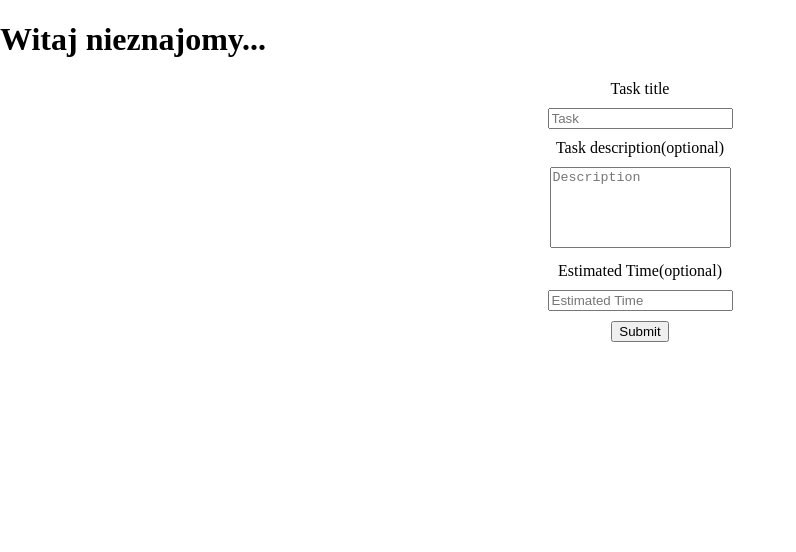
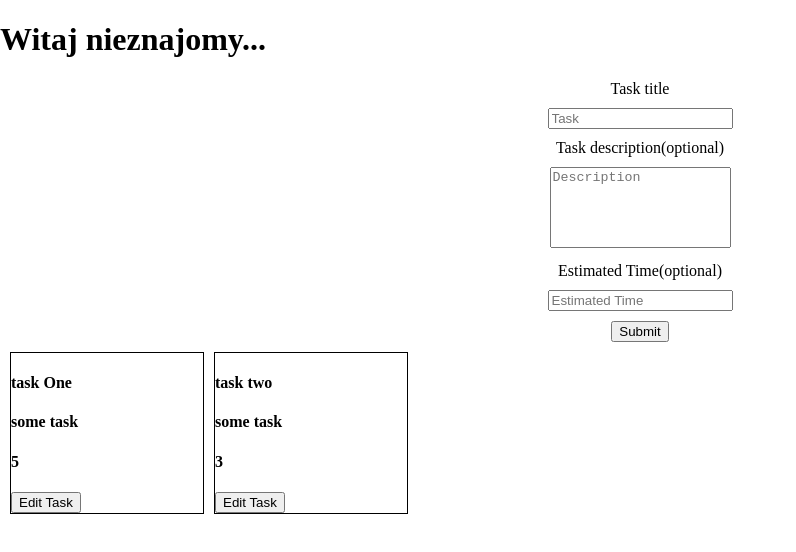
Before and after one commit to abraxaswisz/todolist, a React (Create React App) app: page /dashboard in a window 1280 px wide. Shown: the top 552 px of the page, without its empty margins (0-796 px from the left). Built offline with nearby package versions, Linux system fonts and the light colour scheme.

Commit message:
editing tasks is now possible

```diff
--- a/src/Components/Dashboard.js
+++ b/src/Components/Dashboard.js
@@ -4,7 +4,18 @@ import ShowTasks from "./ShowTasks";
 
 class Dashboard extends Component {
   state = {
-    tasks: {}
+    tasks: {
+      taskone: {
+        taskTitle: "task One",
+        taskDesc: "some task",
+        taskEstTime: "5"
+      },
+      tasktwo: {
+        taskTitle: "task two",
+        taskDesc: "some task",
+        taskEstTime: "3"
+      }
+    }
   };
   addTask = task => {
     const tasks = { ...this.state.tasks };
--- /dev/null
+++ b/src/Components/EditTaskForm.js
@@ -0,0 +1,64 @@
+import React, { Component } from "react";
+import PropTypes from "prop-types";
+
+class EditTaskForm extends Component {
+  taskTitleRef = React.createRef();
+  taskDescRef = React.createRef();
+  taskEstTime = React.createRef();
+  updateTask = ev => {
+    ev.preventDefault();
+    const { keyName, editTask, makeTaskEditable } = this.props;
+
+    const taskTitle = this.taskTitleRef.current.value;
+    const taskDesc = this.taskDescRef.current.value;
+    const taskEstTime = this.taskEstTime.current.value;
+
+    const task = {
+      taskTitle,
+      taskDesc,
+      taskEstTime
+    };
+
+    editTask(keyName, task);
+    makeTaskEditable();
+  };
+  render() {
+    const { taskTitle, taskDesc, taskEstTime } = this.props;
+    return (
+      <div className="task">
+        <form onSubmit={this.updateTask}>
+          <label htmlFor="task-title"> Task title </label>
+          <input
+            ref={this.taskTitleRef}
+            type="text"
+            placeholder="Task"
+            defaultValue={taskTitle}
+            required
+          />
+          <br />
+          <label htmlFor="task-description">Task description(optional)</label>
+          <textarea
+            ref={this.taskDescRef}
+            type="text"
+            placeholder="Description"
+            defaultValue={taskDesc}
+            rows="5"
+            cols="20"
+          />
+          <br />
+          <label htmlFor="est-time">Estimated Time(optional)</label>
+          <input
+            ref={this.taskEstTime}
+            type="number"
+            placeholder="Estimated Time"
+            defaultValue={taskEstTime}
+          />
+          <br />
+          <button type="submit">Submit</button>
+        </form>
+      </div>
+    );
+  }
+}
+
+export default EditTaskForm;
--- a/src/Components/ShowTasks.js
+++ b/src/Components/ShowTasks.js
@@ -11,13 +11,21 @@ class ShowTasks extends Component {
     }),
     editTask: PropTypes.func
   };
+
   render() {
     const { tasks, editTask } = this.props;
     const tasksKeys = Object.keys(this.props.tasks);
     return (
       <div>
         {tasksKeys.map(task => {
-          return <Task key={task} details={tasks[task]} editTask={editTask} />;
+          return (
+            <Task
+              key={task}
+              keyName={task}
+              details={tasks[task]}
+              editTask={editTask}
+            />
+          );
         })}
       </div>
     );
--- a/src/Components/Task.js
+++ b/src/Components/Task.js
@@ -1,24 +1,48 @@
 import React, { Component } from "react";
 import PropTypes from "prop-types";
+import EditTaskForm from "./EditTaskForm";
 class Task extends Component {
+  state = {
+    editable: false
+  };
   static propTypes = {
     details: PropTypes.shape({
       taskTitle: PropTypes.string,
       taskDesc: PropTypes.string,
       taskEstTime: PropTypes.string
     }),
-    editTask: PropTypes.func.isRequired
+    editTask: PropTypes.func,
+    keyName: PropTypes.string
   };
+
   taskRef = React.createRef();
 
+  makeTaskEditable = () => {
+    this.setState({
+      editable: !this.state.editable
+    });
+  };
   render() {
     const { taskTitle, taskDesc, taskEstTime } = this.props.details;
+    if (!this.state.editable) {
+      return (
+        <div draggable className="task">
+          <h4>{taskTitle}</h4>
+          <h4>{taskDesc}</h4>
+          <h4>{taskEstTime}</h4>
+          <button onClick={this.makeTaskEditable}>Edit Task</button>
+        </div>
+      );
+    }
     return (
-      <div draggable className="task">
-        <h4>{taskTitle}</h4>
-        <h4>{taskDesc}</h4>
-        <h4>{taskEstTime}</h4>
-      </div>
+      <EditTaskForm
+        editTask={this.props.editTask}
+        keyName={this.props.keyName}
+        makeTaskEditable={this.makeTaskEditable}
+        taskTitle={taskTitle}
+        taskDesc={taskDesc}
+        taskEstTime={taskEstTime}
+      />
     );
   }
 }
```
